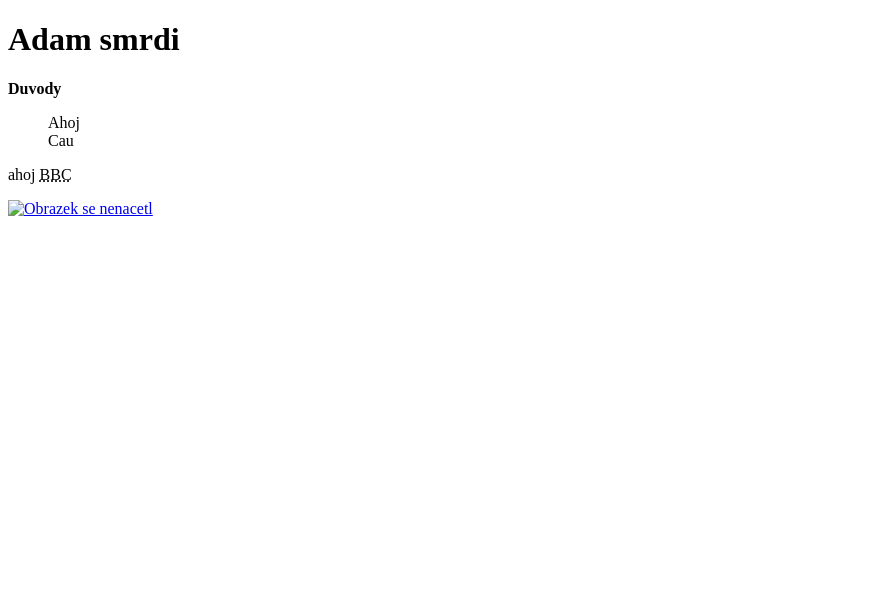
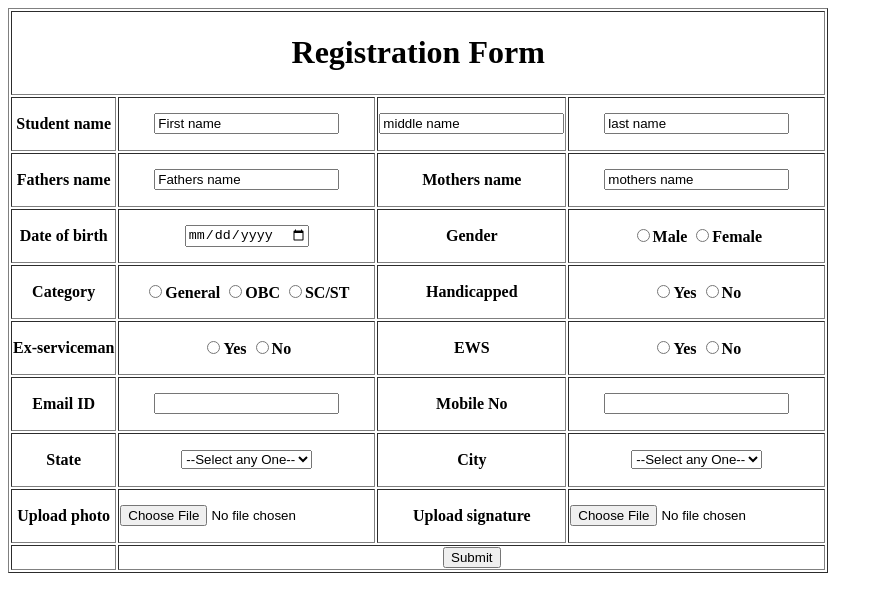
Before and after one commit to VitBojanovsky/HTML-CSS, a plain HTML site: page index.html in a window 1280 px wide. Shown: the whole page, without its empty margins (0-883 px from the left). Drawn offline with Linux system fonts and the light colour scheme.

Commit message:
Nahrani testu

```diff
--- a/index.html
+++ b/index.html
@@ -1,24 +1,169 @@
 <!DOCTYPE html>
-<html lang="en">
+<html lang="cz/cs">
 <head>
     <meta charset="UTF-8">
     <meta name="viewport" content="width=device-width, initial-scale=1.0">
-    <title>Document</title>
-    <link rel="stylesheet" href="style.css">
-    <link rel="icon" type="image/x-icon" href="favicon.png">
+    <title>Registration form</title>
 </head>
 <body>
-    <h1>Adam smrdi</h1>
-    <p><strong>Duvody</strong></p>
-    <div>
-        <ul>
-            <l>Ahoj</l>
-            <br>
-            <l>Cau</l>
-        </ul>
-    </div>
-    <p> ahoj <abbr title="BBC News">BBC</abbr></p>
-    <a href="https://www.google.com"><img src="spino.webp" width="500" alt="Obrazek se nenacetl"></a>
+    <table border="1">
+        <tr>
 
+            <th colspan="4">
+                <h1>Registration Form</h1>
+            </th>
+
+        </tr>
+        <tr>
+            <th>
+                <p>Student name</p>
+            </th>
+            <th>
+                <form><input type="text" name="student_name" value="First name"></form>
+            </th>
+            <th>
+                <form><input type="text" name="middle_name" value="middle name"></form>
+            </th>
+            <th>
+                <form><input type="text" name="last_name" value="last name"></form>
+            </th>
+        </tr>
+        <tr>
+            <th>
+                <p>Fathers name</p>
+            </th>
+            <th>
+                <form><input type="text" name="father_name" value="Fathers name"></form>
+            </th>
+            <th>
+                <p>Mothers name</p>
+            </th>
+            <th>
+                <form><input type="text" name="mother_name" value="mothers name"></form>
+        </tr>
+        <tr>
+            <th>
+                <p>Date of birth</p>
+            </th>
+            <th>
+                <form><input type="date" name="dob"></form>
+            </th>
+            <th>
+                <p>Gender</p>
+            </th>
+            <th>
+                <form>
+                    <input type="radio" name="gender" value="male">Male</input>
+                    <input type="radio" name="gender" value="female">Female</input>
+                </form>
+            </th>
+        </tr>
+        <tr>
+            <th>
+                <p>Category</p>
+            </th>
+            <th>
+                <form>
+                    <input type="radio" name="category" value="general">General</input>
+                    <input type="radio" name="category" value="obc">OBC</input>
+                    <input type="radio" name="category" value="sc/st/">SC/ST</input>
+
+                </form>
+            </th>
+            <th>
+                <p>Handicapped</p>
+            </th>
+            <th>
+                <form>
+                    <input type="radio" name="handicapped" value="yes">Yes</input>
+                    <input type="radio" name="handicapped" value="no">No
+                </form>
+            </th>
+        </tr>
+        <tr>
+            <th>
+                <p>Ex-serviceman</p>
+            </th>
+            <th>
+                <form>
+                    <input type="radio" name="ex_serviceman" value="yes">Yes</input>
+                    <input type="radio" name="ex_serviceman" value="no">No
+                </form>
+            </th>
+            <th>
+                <p>EWS</p>
+            </th>
+            <th>
+                <form>
+                    <input type="radio" name="ews" value="yes">Yes</input>
+                    <input type="radio" name="ews" value="no">No
+                </form>
+            </th>
+        </tr>
+        <tr>
+            <th>
+                <p>Email ID</p>
+            </th>
+            <th>
+                <form><input type="email" name="email_id"></form>
+            </th>
+            <th>
+                <p>Mobile No</p>
+                </th>
+            <th>
+                <form><input type="tel" name="mobile_no"></form>
+            </th>
+        </tr>
+        <tr>
+            <th>
+                <p>State</p>
+            </th>
+            <th>
+                <form>
+                    <select name="state">
+                        <option value="">--Select any One--</option>
+                        <option value="state1">Stat 1</option>
+                        <option value="state2">Stat 2</option>
+                        <option value="state3">Stat 3</option>
+                    </select>
+                </form>
+            </th>
+            <th>
+                <p>City</p>
+            </th>
+            <th>
+                <form>
+                    <select name="city">
+                        <option value="">--Select any One--</option>
+                        <option value="city1">City 1</option>
+                        <option value="city2">City 2</option>
+                        <option value="city3">City 3</option>
+                    </select>
+                </form>
+            </th>
+        </tr>
+        <tr>
+            <th>
+                <p>Upload photo</p>
+            </th>
+            <th>
+                <form><input type="file" name="upload_photo"></form>
+            </th>
+            <th>
+                <p>Upload signature</p>
+            </th>
+            <th>
+                <form><input type="file" name="upload_signature"></form>
+            </th>
+        </tr>
+        <tr>
+            <th>
+
+            </th>
+            <th colspan="3">
+                <form><input type="submit" value="Submit"></form>
+            </th>
+        </tr>
+    </table>
 </body>
 </html>
```
